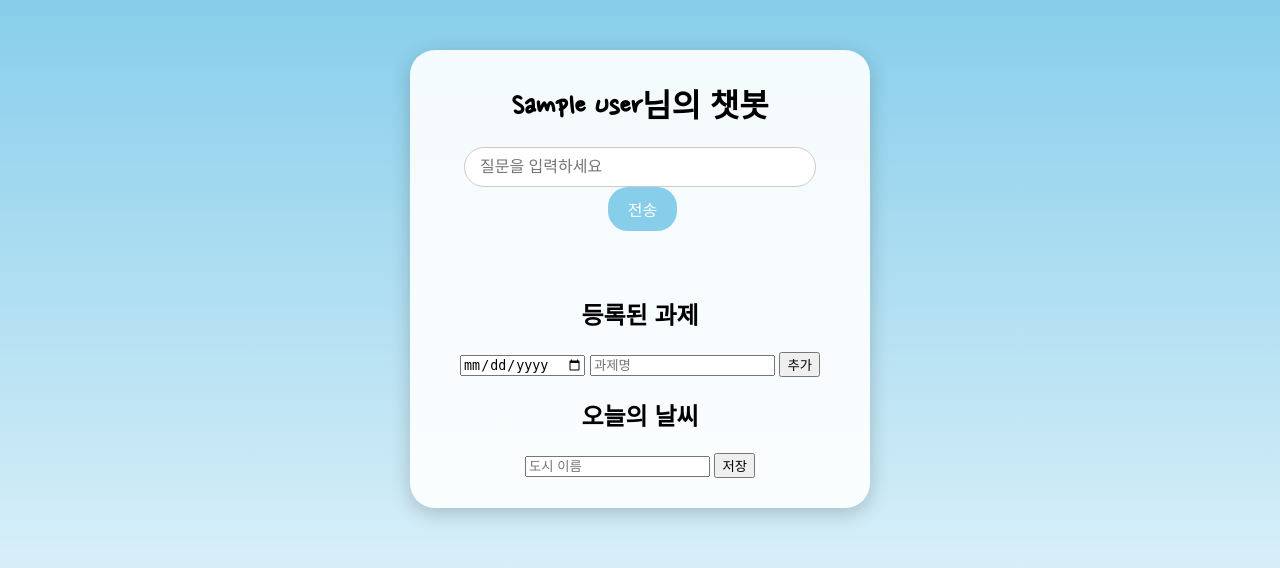
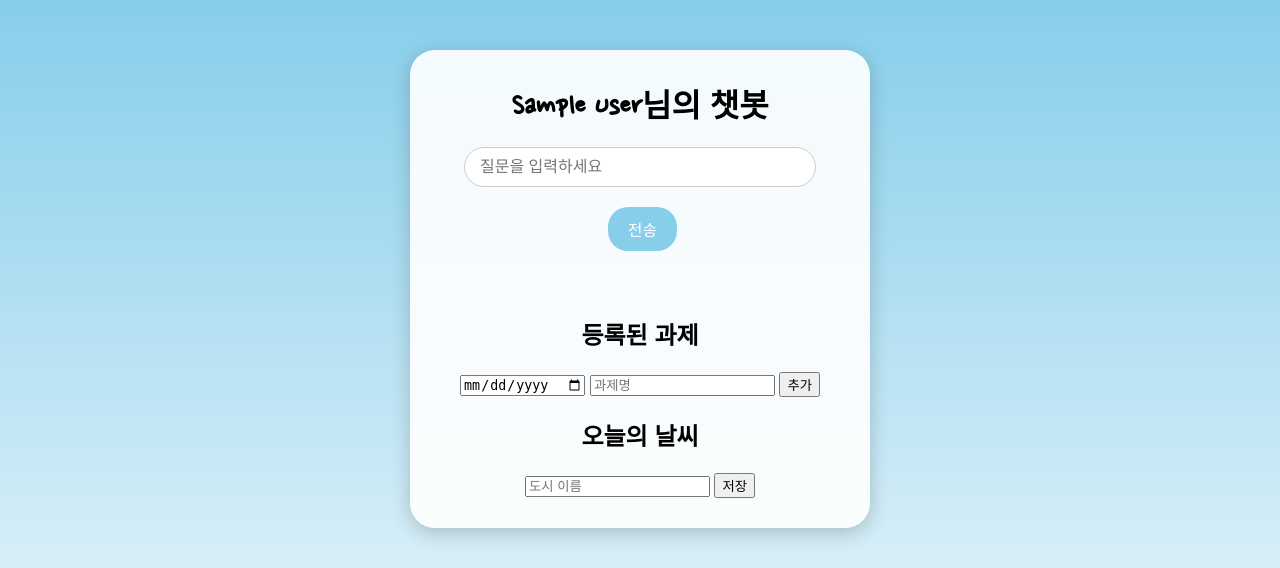
Before and after one commit to hansj8267/basic-chatbot, a Flask app: page /chat in a window 1280 px wide. Shown: the top 568 px of the page. Run offline with Flask 3, Linux system fonts and the light colour scheme; the visitor is signed in with stand-in values (Sample User, id 1); data that the repository does not hold is empty.

Commit message:
Update style.css

```diff
--- a/static/style.css
+++ b/static/style.css
@@ -64,6 +64,7 @@ body {
   font-size: 16px;
   cursor: pointer;
   margin-left: 5px;
+  margin-top: 20px
 }
 #chat-form input[type="submit"]:hover {
   background-color: #00bfff;
```
